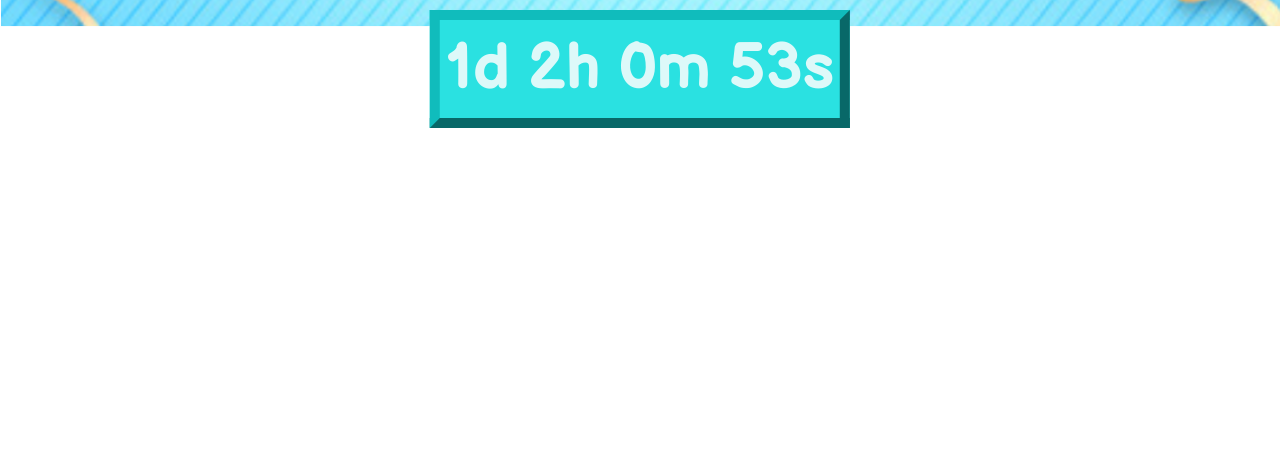
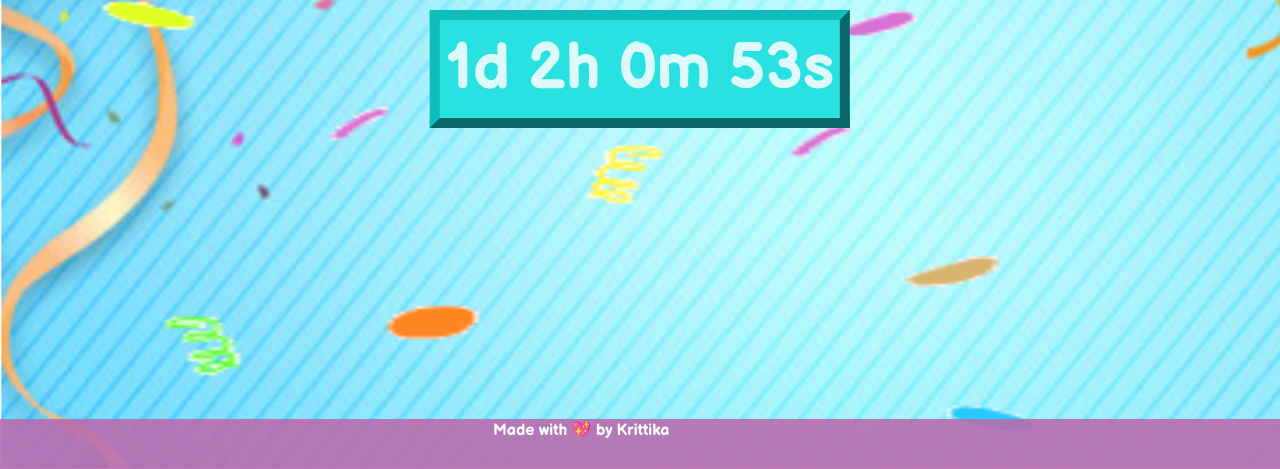
Before and after one commit to Krittika-Saha/Birthday-Countdown, a plain HTML site: page index.html in a window 1280 px wide. Shown: the part 331-800 px from the top of the page. Drawn offline with nearby package versions, Linux system fonts and the light colour scheme.

Commit message:
footer and image made better

```diff
--- a/index.html
+++ b/index.html
@@ -20,7 +20,7 @@
 
   <div class="collapse navbar-collapse" id="navbarTogglerDemo02">
     <ul class="navbar-nav mr-auto mt-2 mt-lg-0">
-      <li class="nav-item">
+      <li class="nav-item active">
         <a class="nav-link" href="about.html" style="color:whitesmoke;">About<span class="sr-only">(current)</span></a>
       </li>
       <li class="nav-item">
@@ -28,13 +28,17 @@
       </li>
     </ul>
   </nav>
+<h1 id='center2'>🎈🎉Birthday Countdown for Writi! </h1>
+
+<button id="demo" class='center' onclick="toggleConfetti();"></button>
 
 
-  </div>
 <body>
-  <h1 id='center2'>🎈🎉Birthday Countdown for Writi! </h1>
+    <footer class="fixed_footer">
+        <div class="content">
+          <p>Made with 💖 by Krittika</p>
 
-  <button id="demo" class='center' onclick="toggleConfetti();"></button>
+        </div>
       </footer>
     <script>
           var maxParticleCount=150;var particleSpeed=2;var startConfetti;var stopConfetti;var toggleConfetti;var removeConfetti;(function(){startConfetti=startConfettiInner;stopConfetti=stopConfettiInner;toggleConfetti=toggleConfettiInner;removeConfetti=removeConfettiInner;var colors=["DodgerBlue","OliveDrab","Gold","Pink","SlateBlue","LightBlue","Violet","PaleGreen","SteelBlue","SandyBrown","Chocolate","Crimson"]
@@ -62,8 +66,4 @@ resetParticle(particle,width,height);else{particles.splice(i,1);i--;}}}}})();
     <script src="https://stackpath.bootstrapcdn.com/bootstrap/4.5.2/js/bootstrap.min.js" integrity="sha384-B4gt1jrGC7Jh4AgTPSdUtOBvfO8shuf57BaghqFfPlYxofvL8/KUEfYiJOMMV+rV" crossorigin="anonymous"></script>
 </body>
 
-
-<footer class="fixed_footer">
-  <div class="content">
-    <p>Made with 💖 by Krittika</p>
 </html>
--- a/styles.css
+++ b/styles.css
@@ -3,13 +3,12 @@
 body{
     font-family: 'Balsamiq Sans', cursive;
     background-image: url('images/birthday.png');
-    /* Full height */
-    height: 100%;
-
-    /* Center and scale the image nicely */
-    background-position: center;
-    background-repeat: no-repeat;
     background-size: cover;
+    background-repeat: no-repeat ;
+    margin: 0;
+    width: 100vw;
+    height: 100vh;
+    position: relative;
 }
 h1{
     font-family: 'Lobster', cursive;
@@ -59,8 +58,10 @@ button {
     width: 100%;
     height: 50px;
     background: rgba(185, 107, 175, 0.89);
+    position: absolute;
     left: 0; bottom: 0;
     z-index: -100;
+
   }
      .fixed_footer p{
       position: absolute;
```
